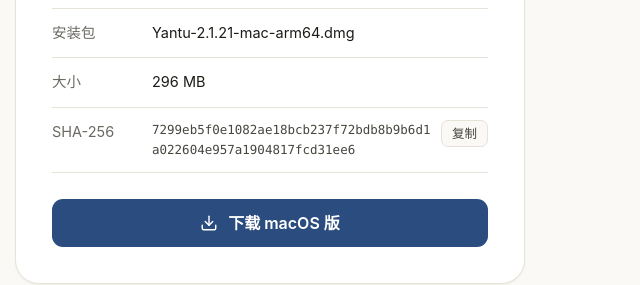
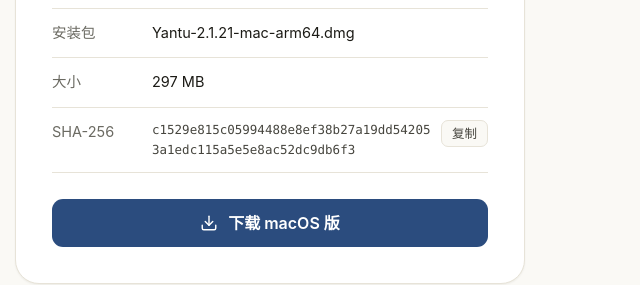
Before and after one commit to cupjack058-eng/yantu-releases, a plain HTML site: page site/download/index.html in a window 1280 px wide. Shown: the part 727-1012 px from the top of the page, 635-1275 px from the left. Drawn offline with Linux system fonts and the light colour scheme.

Commit message:
fix(download): point the macOS card at the protected 2.1.21 installer

```diff
--- a/site/download/index.html
+++ b/site/download/index.html
@@ -106,12 +106,12 @@
                 </div>
                 <div>
                   <dt>大小</dt>
-                  <dd>296 MB</dd>
+                  <dd>297 MB</dd>
                 </div>
                 <div>
                   <dt>SHA-256</dt>
                   <dd class="hash">
-                    <code id="sha-mac">7299eb5f0e1082ae18bcb237f72bdb8b9b6d1a022604e957a1904817fcd31ee6</code>
+                    <code id="sha-mac">c1529e815c05994488e8ef38b27a19dd542053a1edc115a5e5e8ac52dc9db6f3</code>
                     <button class="copy-btn" type="button" data-copy="sha-mac">复制</button>
                   </dd>
                 </div>
```
